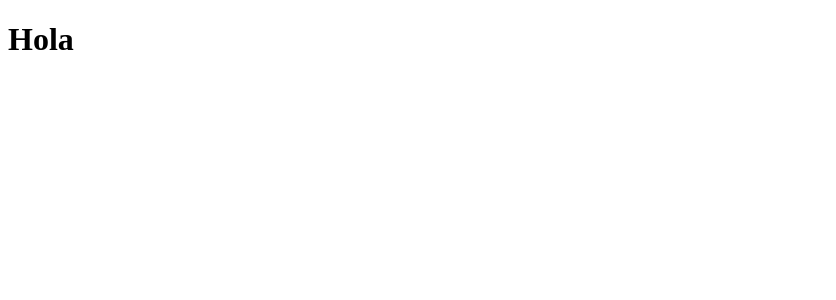
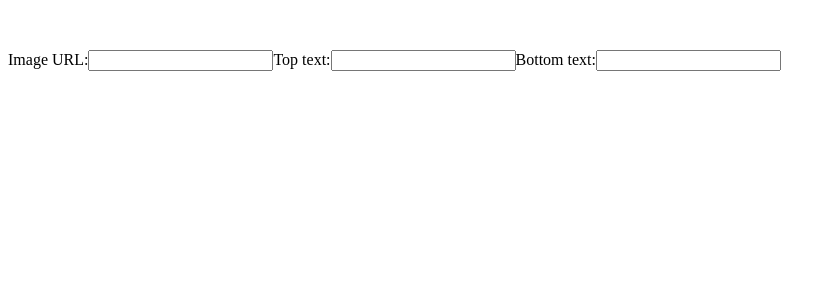
Before and after one commit to Mal23/memeify, a React app: page / in a window 1280 px wide. Shown: the top 300 px of the page, without its empty margins (0-836 px from the left). Built offline with nearby package versions, Linux system fonts and the light colour scheme.

Commit message:
meme renders to page

```diff
--- a/src/components/App.js
+++ b/src/components/App.js
@@ -1,5 +1,6 @@
 import React from 'react';
+import Meme from '../containers/Meme';
 
 export default function App() {
-  return <h1>Hola</h1>;
+  return <Meme />;
 }
```
